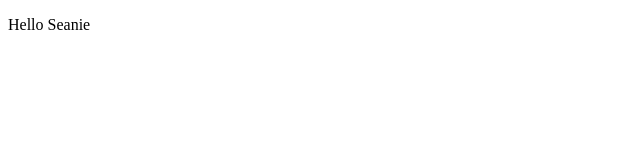
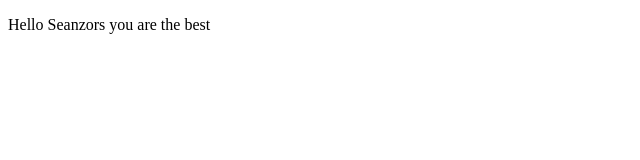
Before and after one commit to oneillsp96/AngularJSTemplate, a plain HTML site: page index.html in a window 1280 px wide. Shown: the whole page, without its empty margins (0-640 px from the left). Drawn offline with Linux system fonts and the light colour scheme.

Commit message:
testing...

```diff
--- a/index.html
+++ b/index.html
@@ -5,6 +5,6 @@
 	<meta charset="utf-8" />
 </head>
 <body>
-    <p>Hello Seanie</p>
+    <p>Hello Seanzors you are the best</p>
 </body>
 </html>
```
